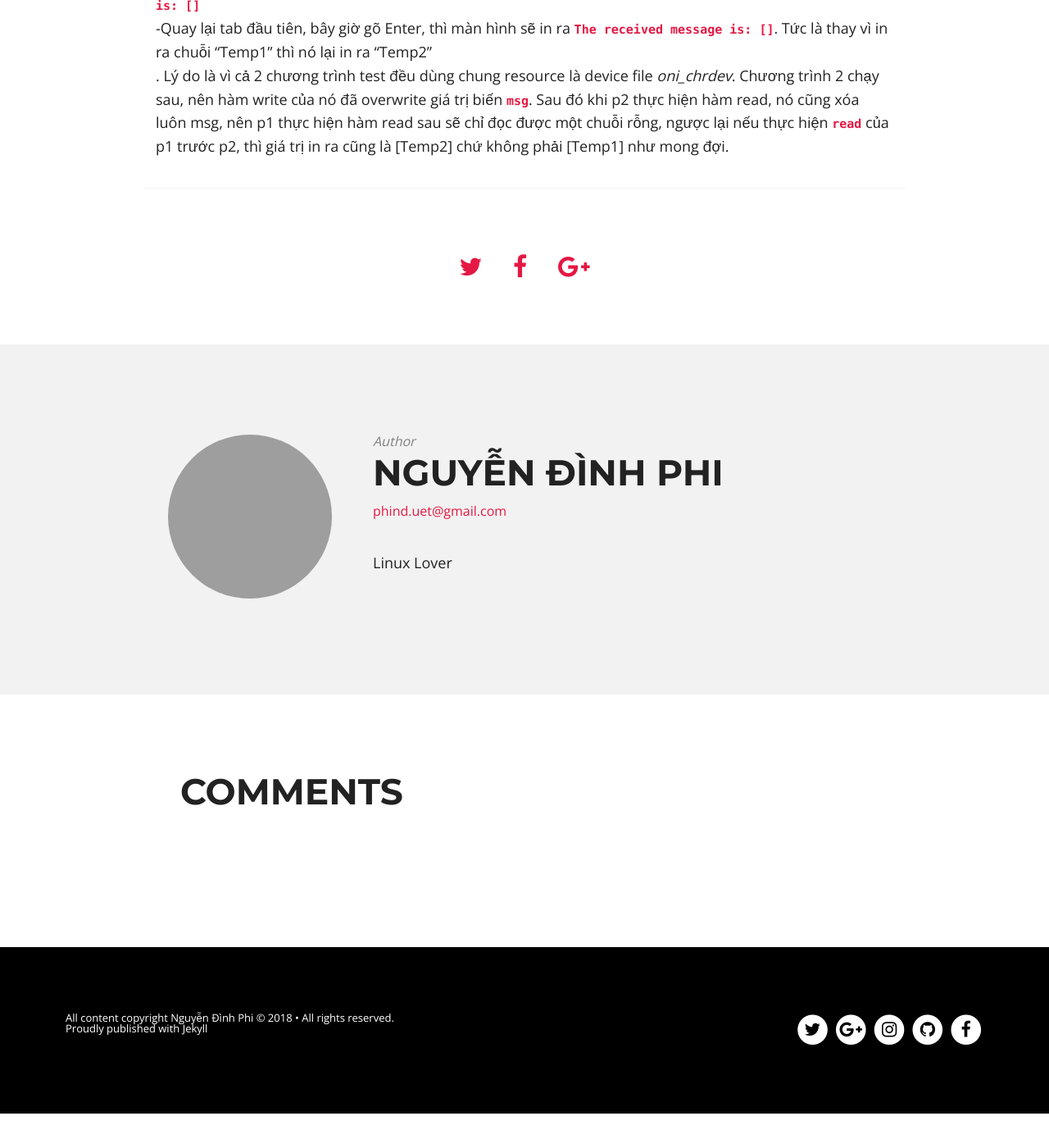
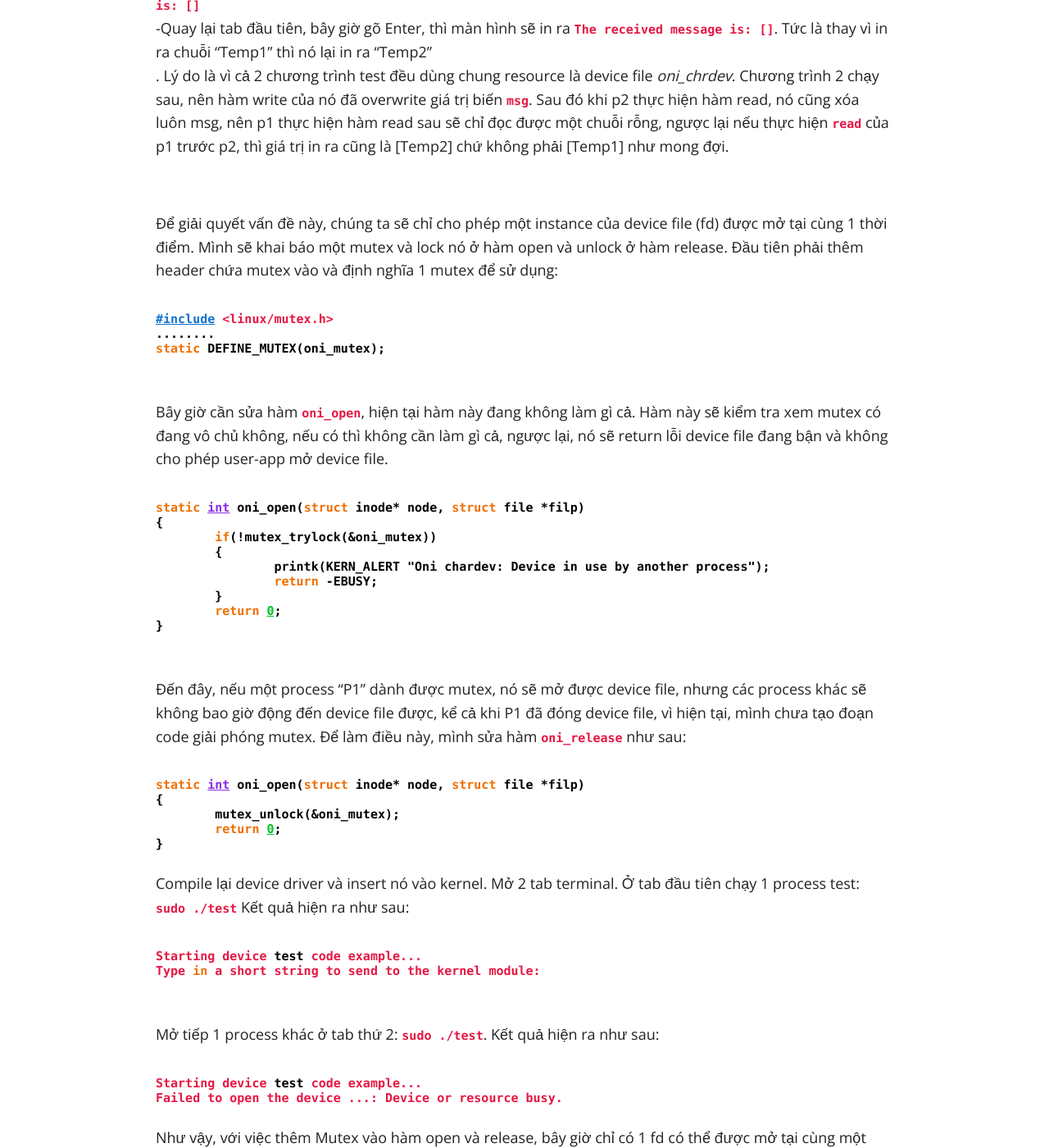
Before and after one commit to ita93/ita93.github.io, a Jekyll site: the page built from _posts/2018-01-15-Concurrency-and-Race-Conditions.md, in a window 1280 px wide and 1400 px high, scrolled down 6763 px. Shown: the whole window at 82% size. Built offline with Jekyll 4.4.1, drawn with Linux system fonts in a browser that asks for light colours; nearby versions of some CDN libraries; comment, search, counter and statistics services are not loaded; before the commit the page ends 8121 px from its top, so only the background shows below that; some of the changed text lies outside the part shown.

Commit message:
Mutex example

```diff
--- a/_posts/2018-01-15-Concurrency-and-Race-Conditions.md
+++ b/_posts/2018-01-15-Concurrency-and-Race-Conditions.md
@@ -187,4 +187,52 @@ Bây giờ hãy thử một bài test để chứng tỏ tính không đồng b
 -Mở 2 tab terminal và chạy <code>sudo ./test</code> ở cả 2 tab.<br>
 -Ở tab đầu tiên, nhập vào chuỗi "Tem1", rồi để nó ở đấy, tức là chương trình đã ghi chuỗi "Tem1" và device.<br/>
 -Ở tab 2, nhập vào chuỗi "Temp2", sau đó gõ enter để đọc, thì chương trình sẽ in ra <code>The received message is: []</code><br/>
--Quay lại tab đầu tiên, bây giờ gõ Enter, thì màn hình sẽ in ra <code>The received message is: []</code>. Tức là thay vì in ra chuỗi "Temp1" thì nó lại in ra "Temp2"<br/>. Lý do là vì cả 2 chương trình test đều dùng chung resource là device file <i>oni_chrdev</i>. Chương trình 2 chạy sau, nên hàm write của nó đã overwrite giá trị biến <code>msg</code>. Sau đó khi p2 thực hiện hàm read, nó cũng xóa luôn msg, nên p1 thực hiện hàm read sau sẽ chỉ đọc được một chuỗi rỗng, ngược lại nếu thực hiện <code>read</code> của p1 trước p2, thì giá trị in ra cũng là [Temp2] chứ không phải [Temp1] như mong đợi.
+-Quay lại tab đầu tiên, bây giờ gõ Enter, thì màn hình sẽ in ra <code>The received message is: []</code>. Tức là thay vì in ra chuỗi "Temp1" thì nó lại in ra "Temp2"<br/>. Lý do là vì cả 2 chương trình test đều dùng chung resource là device file <i>oni_chrdev</i>. Chương trình 2 chạy sau, nên hàm write của nó đã overwrite giá trị biến <code>msg</code>. Sau đó khi p2 thực hiện hàm read, nó cũng xóa luôn msg, nên p1 thực hiện hàm read sau sẽ chỉ đọc được một chuỗi rỗng, ngược lại nếu thực hiện <code>read</code> của p1 trước p2, thì giá trị in ra cũng là [Temp2] chứ không phải [Temp1] như mong đợi.<br/><br/>
+
+Để giải quyết vấn đề này, chúng ta sẽ chỉ cho phép một instance của device file (fd) được mở tại cùng 1 thời điểm. Mình sẽ khai báo một mutex và lock nó ở hàm open và unlock ở hàm release. Đầu tiên phải thêm header chứa mutex vào và định nghĩa 1 mutex để sử dụng:<br/>
+
+{% highlight c %}
+#include <linux/mutex.h>
+........
+static DEFINE_MUTEX(oni_mutex);
+{% endhighlight %}
+
+<br/>Bây giờ cần sửa hàm <code>oni_open</code>, hiện tại hàm này đang không làm gì cả. Hàm này sẽ kiểm tra xem mutex có đang vô chủ không, nếu có thì không cần làm gì cả, ngược lại, nó sẽ return lỗi device file đang bận và không cho phép user-app mở device file.<br/>
+
+{% highlight c %}
+static int oni_open(struct inode* node, struct file *filp)
+{
+	if(!mutex_trylock(&oni_mutex))
+	{
+		printk(KERN_ALERT "Oni chardev: Device in use by another process");
+		return -EBUSY;
+	}
+	return 0;
+}
+{% endhighlight %}
+
+<br/>Đến đây, nếu một process "P1" dành được mutex, nó sẽ mở được device file, nhưng các process khác sẽ không bao giờ động đến device file được, kể cả khi P1 đã đóng device file, vì hiện tại, mình chưa tạo đoạn code giải phóng mutex. Để làm điều này, mình sửa hàm <code>oni_release</code> như sau:<br/>
+
+{% highlight c %}
+static int oni_open(struct inode* node, struct file *filp)
+{
+	mutex_unlock(&oni_mutex);
+	return 0;
+}
+{% endhighlight %}
+
+Compile lại device driver và insert nó vào kernel. Mở 2 tab terminal. Ở tab đầu tiên chạy 1 process test:<br/>
+<code>sudo ./test</code>
+Kết quả hiện ra như sau:
+{% highlight shell %}
+Starting device test code example...
+Type in a short string to send to the kernel module:
+{% endhighlight %}
+<br/>
+Mở tiếp 1 process khác ở tab thứ 2: <code>sudo ./test</code>. Kết quả hiện ra như sau:<br/>
+{% highlight shell %}
+Starting device test code example...
+Failed to open the device ...: Device or resource busy.
+{% endhighlight %}
+
+Như vậy, với việc thêm Mutex vào hàm open và release, bây giờ chỉ có 1 fd có thể được mở tại cùng một thời điểm.
```
